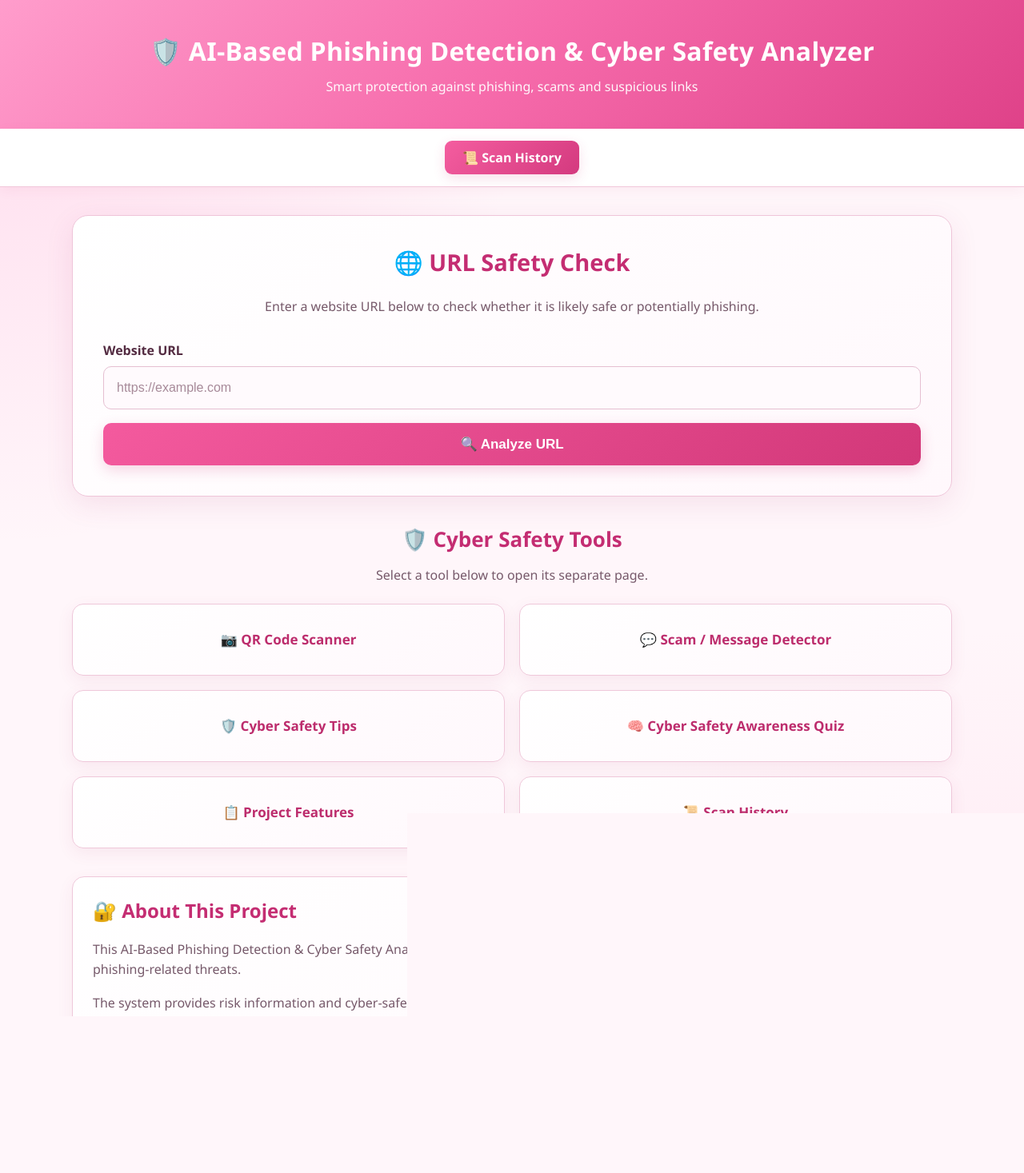
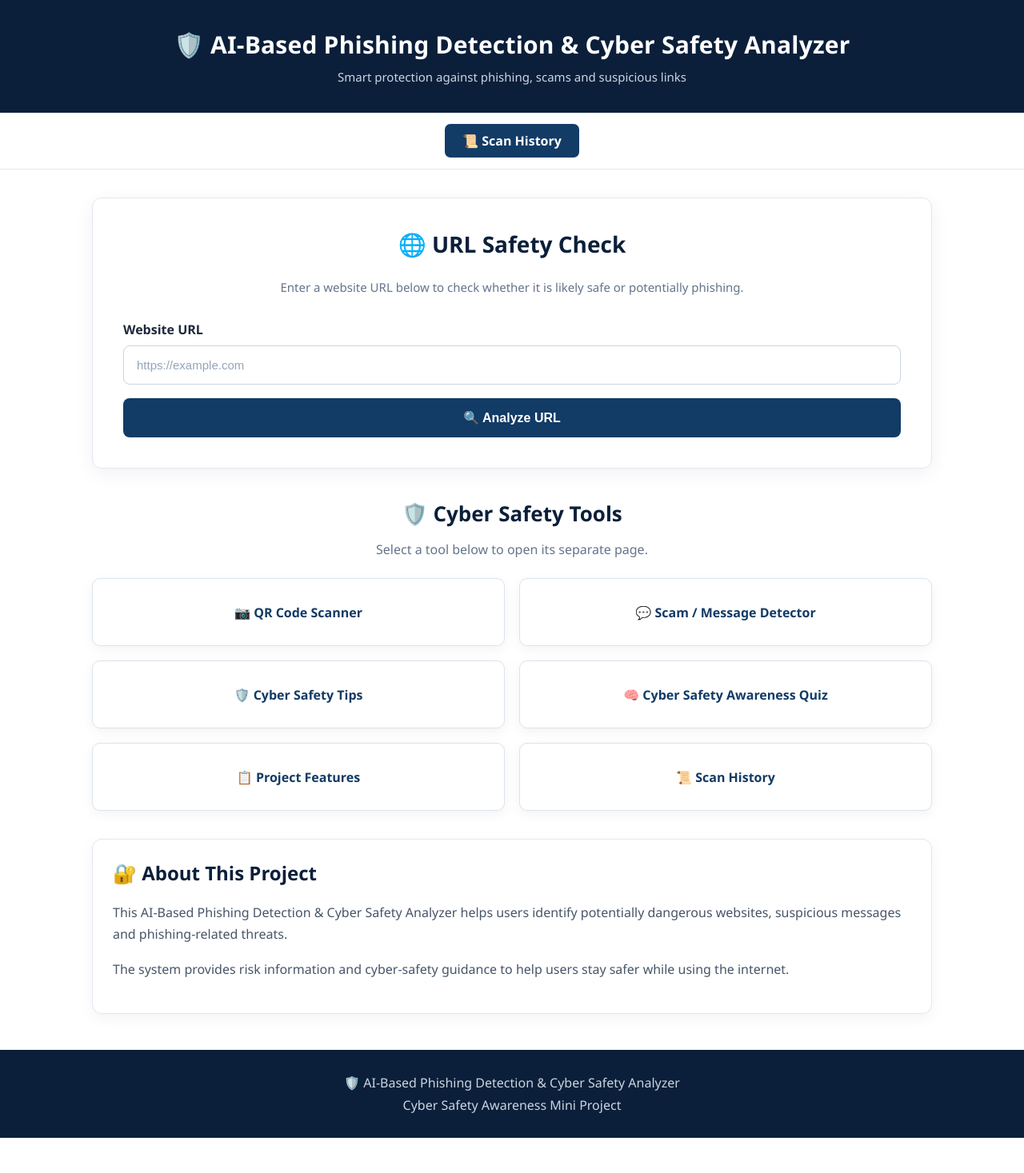
Before and after one commit to Mahekk7/PhishingDetector, a Flask app: page / in a window 1280 px wide. Shown: the whole page at 80% size. After the commit the page ends 1423 px from the top, so only its background shows below. Run offline with Flask 3, Linux system fonts and the light colour scheme; parts of the project's set-up code (start-up, migrations or seed data) failed here and were passed over.

Commit message:
Update index.html

```diff
--- a/templates/index.html
+++ b/templates/index.html
@@ -15,71 +15,40 @@
 }
 
 html {
-            scroll-behavior: auto;
+    scroll-behavior: smooth;
 }
 
 body {
     margin: 0;
     font-family: "Segoe UI", Arial, sans-serif;
-
-            background:
-                radial-gradient(
-                    circle at top left,
-                    rgba(255, 105, 180, 0.20),
-                    transparent 35%
-                ),
-                radial-gradient(
-                    circle at bottom right,
-                    rgba(255, 182, 213, 0.28),
-                    transparent 35%
-                ),
-                #fff6fa;
-
-            color: #4a2639;
+    background: #ffffff;
+    color: #1e293b;
 }
-
 
 /* =========================
    HEADER
 ========================= */
 
 header {
-            background:
-                linear-gradient(
-                    135deg,
-                    #ff9dcc,
-                    #f66bab,
-                    #df4289
-                );
-
-            color: white;
-
-            padding: 42px 20px;
-
+    background: #0b1f3a;
+    color: #ffffff;
+    padding: 35px 20px;
     text-align: center;
-
-            box-shadow:
-                0 8px 25px rgba(207, 54, 119, 0.20);
+    box-shadow: 0 4px 18px rgba(15, 23, 42, 0.12);
 }
 
 header h1 {
     margin: 0;
-
-            font-size: 32px;
-
-            font-weight: 800;
-
-            letter-spacing: 0.3px;
+    font-size: 30px;
+    font-weight: 700;
+    letter-spacing: 0.2px;
 }
 
 header p {
-            margin: 12px 0 0;
-
-            font-size: 16px;
-
-            opacity: 0.95;
+    margin: 10px 0 0;
+    font-size: 15px;
+    color: #cbd5e1;
 }
-
 
 /* =========================
    NAVIGATION
@@ -87,60 +56,26 @@
 
 .navigation {
     display: flex;
-
     justify-content: center;
-
     gap: 12px;
-
-            padding: 15px;
-
+    padding: 14px 20px;
     background: #ffffff;
-
-            border-bottom:
-                1px solid #f1c7da;
-
-            box-shadow:
-                0 4px 15px rgba(180, 55, 110, 0.06);
+    border-bottom: 1px solid #e2e8f0;
 }
 
 .nav-btn {
     text-decoration: none;
-
-            background:
-                linear-gradient(
-                    135deg,
-                    #f45d9f,
-                    #d43a7f
-                );
-
-            color: white;
-
+    background: #123b66;
+    color: #ffffff;
     padding: 10px 22px;
-
-            border-radius: 9px;
-
-            font-weight: 700;
-
-            transition: 0.2s;
-
-            box-shadow:
-                0 5px 15px rgba(210, 58, 127, 0.16);
+    border-radius: 7px;
+    font-weight: 600;
+    transition: 0.2s ease;
 }
 
 .nav-btn:hover {
-            background:
-                linear-gradient(
-                    135deg,
-                    #ed4f96,
-                    #c92f73
-                );
-
-            transform: translateY(-2px);
-
-            box-shadow:
-                0 8px 20px rgba(210, 58, 127, 0.25);
+    background: #0b2d4d;
 }
-
 
 /* =========================
    MAIN CONTAINER
@@ -148,60 +83,37 @@
 
 .container {
     width: 92%;
-
-            max-width: 1100px;
-
+    max-width: 1050px;
     margin: 35px auto;
 }
-
 
 /* =========================
    MAIN URL CARD
 ========================= */
 
 .main-url {
-            background:
-                linear-gradient(
-                    145deg,
-                    #ffffff,
-                    #fff8fc
-                );
-
+    background: #ffffff;
     padding: 38px;
-
-            margin-bottom: 35px;
-
-            border-radius: 20px;
-
-            border:
-                1px solid #efc5d9;
-
-            box-shadow:
-                0 10px 35px rgba(171, 50, 104, 0.10);
+    margin-bottom: 38px;
+    border-radius: 12px;
+    border: 1px solid #e2e8f0;
+    box-shadow: 0 6px 24px rgba(15, 23, 42, 0.06);
 }
 
 .main-url h2 {
     margin-top: 0;
-
-            color: #c42d72;
-
-            font-size: 29px;
-
+    color: #0b1f3a;
+    font-size: 28px;
     text-align: center;
 }
 
 .main-url > p {
     text-align: center;
-
-            color: #76596a;
-
-            font-size: 16px;
-
+    color: #64748b;
+    font-size: 15px;
     line-height: 1.6;
-
     margin-bottom: 30px;
 }
-
 
 /* =========================
    URL INPUT
@@ -209,97 +121,53 @@
 
 label {
     display: block;
-
-            font-weight: 700;
-
+    font-weight: 600;
     margin-bottom: 9px;
-
-            color: #542c42;
+    color: #1e293b;
 }
 
 input[type="text"] {
     width: 100%;
-
-            padding: 17px 16px;
-
-            border:
-                1px solid #e5bfd1;
-
-            border-radius: 10px;
-
-            font-size: 16px;
-
+    padding: 15px 16px;
+    border: 1px solid #cbd5e1;
+    border-radius: 8px;
+    font-size: 15px;
     margin-bottom: 17px;
-
-            background: #fffafd;
-
-            color: #4a2639;
-
+    background: #ffffff;
+    color: #1e293b;
     outline: none;
-
     transition: 0.2s;
 }
 
 input[type="text"]::placeholder {
-            color: #a78a99;
+    color: #94a3b8;
 }
 
 input[type="text"]:focus {
-            border-color: #e85a9b;
-
-            box-shadow:
-                0 0 0 4px rgba(232, 90, 155, 0.12);
+    border-color: #2563eb;
+    box-shadow: 0 0 0 3px rgba(37, 99, 235, 0.10);
 }
 
-
 /* =========================
-           MAIN BUTTON
+   ANALYZE BUTTON
 ========================= */
 
 .analyze-btn {
     width: 100%;
-
     border: none;
-
-            background:
-                linear-gradient(
-                    135deg,
-                    #f45a9e,
-                    #d23879
-                );
-
-            color: white;
-
-            padding: 16px 25px;
-
-            border-radius: 10px;
-
+    background: #123b66;
+    color: #ffffff;
+    padding: 15px 25px;
+    border-radius: 8px;
     cursor: pointer;
-
-            font-size: 17px;
-
-            font-weight: 700;
-
-            transition: 0.2s;
-
-            box-shadow:
-                0 6px 18px rgba(210, 56, 121, 0.20);
+    font-size: 16px;
+    font-weight: 600;
+    transition: 0.2s ease;
 }
 
 .analyze-btn:hover {
-            background:
-                linear-gradient(
-                    135deg,
-                    #f86aad,
-                    #cb2f72
-                );
-
-            transform: translateY(-2px);
-
-            box-shadow:
-                0 9px 24px rgba(210, 56, 121, 0.28);
+    background: #0b2d4d;
 }
-
 
 /* =========================
    RESULT
@@ -359,51 +214,37 @@
 
 .feature-list li {
     margin-bottom: 9px;
-
     line-height: 1.5;
 }
 
-
 /* =========================
-           OTHER FEATURES TITLE
+   CYBER SAFETY TOOLS
 ========================= */
 
 .features-title {
     text-align: center;
-
-            color: #c42d72;
-
+    color: #0b1f3a;
     margin-top: 10px;
-
     margin-bottom: 8px;
-
     font-size: 26px;
 }
 
 .features-subtitle {
     text-align: center;
-
-            color: #76596a;
-
+    color: #64748b;
     margin-bottom: 25px;
 }
 
-
 /* =========================
-           FEATURE BUTTON GRID
+   FEATURE GRID
 ========================= */
 
 .feature-grid {
     display: grid;
-
-            grid-template-columns:
-                repeat(2, 1fr);
-
+    grid-template-columns: repeat(2, 1fr);
     gap: 18px;
-
     margin-bottom: 35px;
 }
-
 
 /* =========================
    FEATURE BUTTON
@@ -411,94 +252,52 @@
 
 .tool-btn {
     display: flex;
-
     align-items: center;
-
     justify-content: center;
-
-            min-height: 90px;
-
+    min-height: 85px;
     padding: 20px;
-
     text-decoration: none;
-
-            background:
-                linear-gradient(
-                    145deg,
-                    #ffffff,
-                    #fff8fc
-                );
-
-            color: #bd2d6d;
-
-            border:
-                1px solid #efc8da;
-
-            border-radius: 14px;
-
-            font-size: 17px;
-
-            font-weight: 700;
-
-            box-shadow:
-                0 6px 20px rgba(170, 50, 105, 0.08);
-
-            transition: 0.2s;
-
+    background: #ffffff;
+    color: #123b66;
+    border: 1px solid #dbe3ec;
+    border-radius: 10px;
+    font-size: 16px;
+    font-weight: 600;
+    box-shadow: 0 4px 15px rgba(15, 23, 42, 0.05);
+    transition: 0.2s ease;
     text-align: center;
 }
 
 .tool-btn:hover {
-            transform: translateY(-3px);
-
-            background: #fff0f7;
-
-            border-color: #df8eb2;
-
-            color: #a92160;
-
-            box-shadow:
-                0 10px 25px rgba(170, 50, 105, 0.13);
+    transform: translateY(-2px);
+    background: #f8fafc;
+    border-color: #2563eb;
+    color: #1d4ed8;
+    box-shadow: 0 7px 20px rgba(15, 23, 42, 0.08);
 }
 
-
 /* =========================
-           INFO CARD
+   ABOUT PROJECT
 ========================= */
 
 .info-card {
-            background:
-                linear-gradient(
-                    145deg,
-                    #ffffff,
-                    #fff8fc
-                );
-
+    background: #ffffff;
     padding: 25px;
-
-            border-radius: 15px;
-
-            border:
-                1px solid #efc8da;
-
-            box-shadow:
-                0 6px 20px rgba(170, 50, 105, 0.07);
-
+    border-radius: 12px;
+    border: 1px solid #e2e8f0;
+    box-shadow: 0 5px 18px rgba(15, 23, 42, 0.05);
     margin-bottom: 25px;
 }
 
 .info-card h2 {
-            color: #c42d72;
-
+    color: #0b1f3a;
     margin-top: 0;
 }
 
 .info-card p {
-            line-height: 1.6;
-
-            color: #76596a;
+    line-height: 1.7;
+    color: #475569;
 }
-
 
 /* =========================
    FOOTER
@@ -506,30 +305,15 @@
 
 footer {
     text-align: center;
-
-            background:
-                linear-gradient(
-                    135deg,
-                    #ffe3ef,
-                    #ffd3e5
-                );
-
-            color: #713c59;
-
-            padding: 25px;
-
+    background: #0b1f3a;
+    color: #cbd5e1;
+    padding: 24px;
     margin-top: 45px;
-
-            border-top:
-                1px solid #f0bfd5;
 }
 
 footer p {
     margin: 6px 0;
-
-            opacity: 0.92;
 }
-
 
 /* =========================
    MOBILE
```
Also changed, not shown: other parts of templates/index.html (+21 -41 lines). Lines whose indentation alone changed are shown as unchanged.
